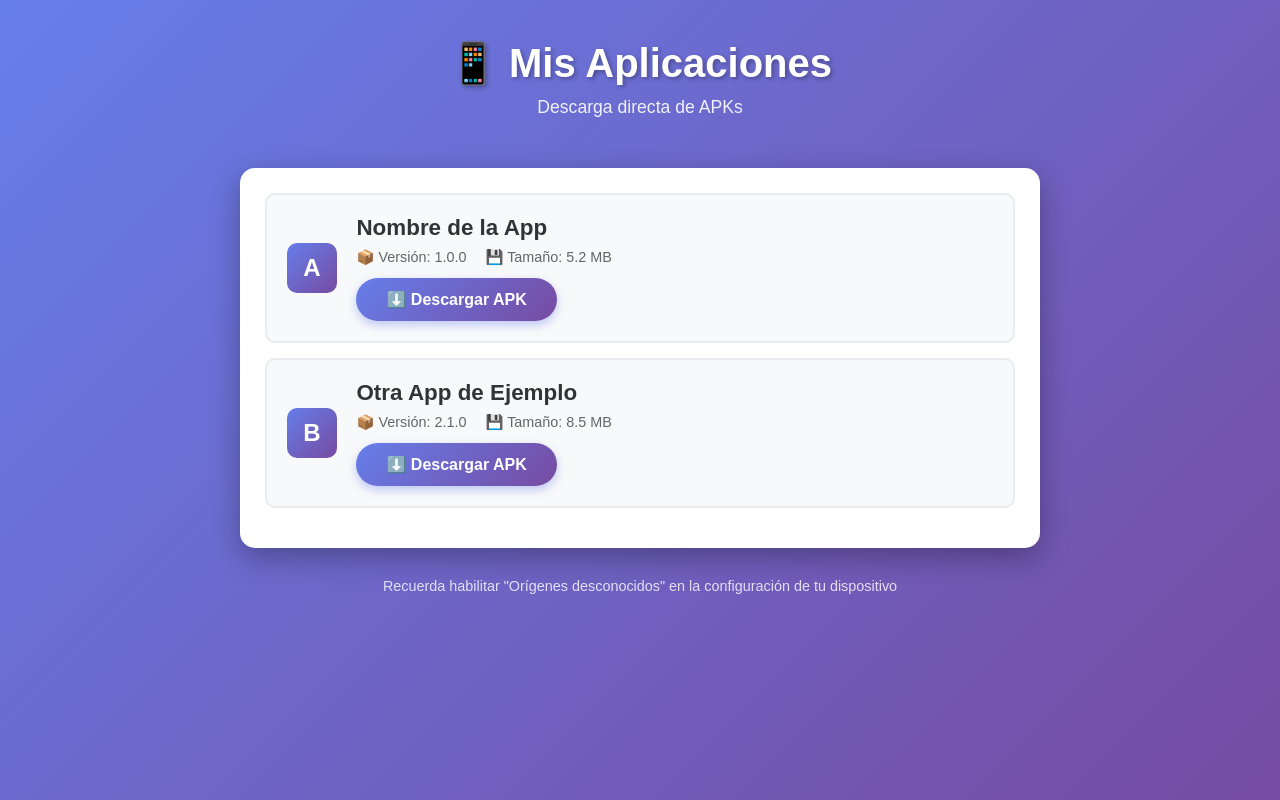
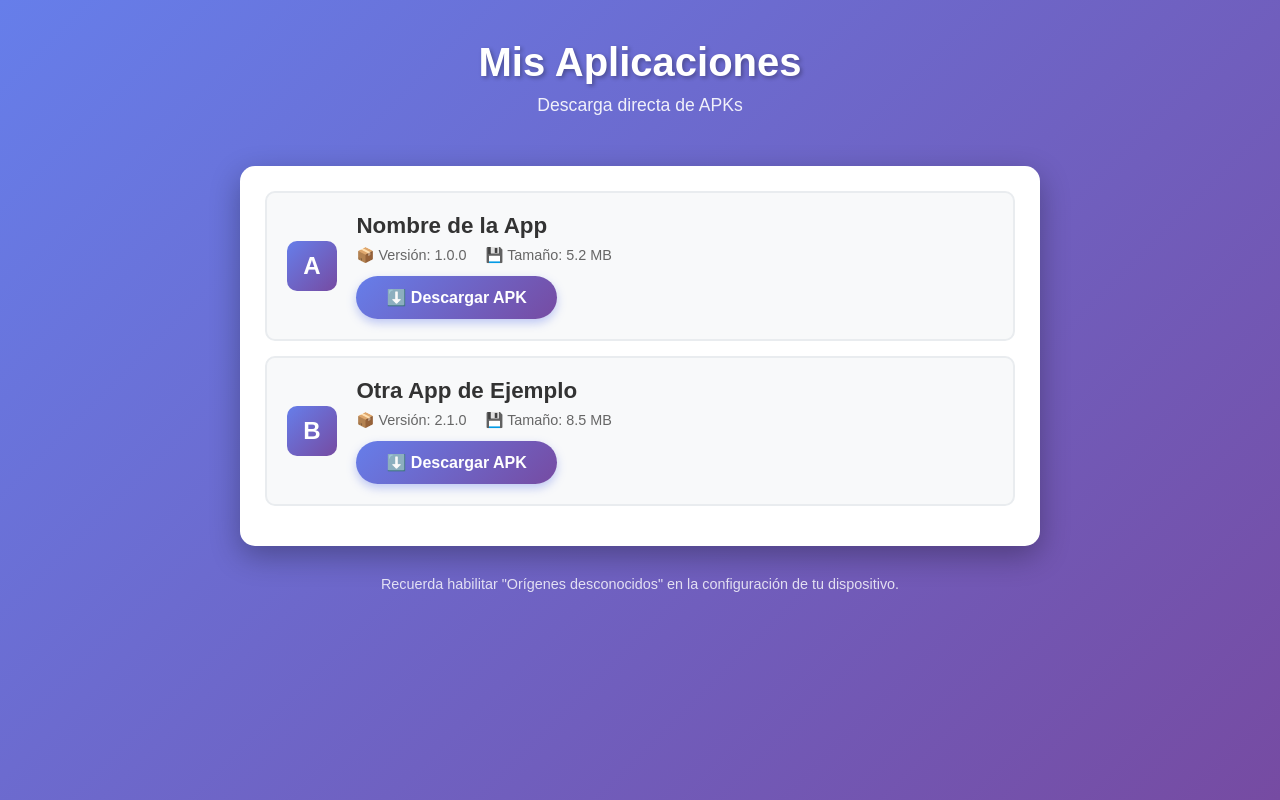
Before and after one commit to keygen7z/apk, a plain HTML site: page index.html in a window 1280 px wide. Drawn offline with Linux system fonts and the light colour scheme.

Commit message:
Update index.html

```diff
--- a/index.html
+++ b/index.html
@@ -156,7 +156,7 @@
 <body>
     <div class="container">
         <header>
-            <h1>📱 Mis Aplicaciones</h1>
+            <h1>Mis Aplicaciones</h1>
             <p>Descarga directa de APKs</p>
         </header>
 
@@ -187,16 +187,11 @@
                 </div>
             </div>
 
-            <!-- Descomenta esto si no tienes APKs aún
-            <div class="empty-state">
-                <div style="font-size: 3em;">📭</div>
-                <p>Aún no hay aplicaciones disponibles</p>
-            </div>
-            -->
+
         </div>
 
         <footer>
-            <p>Recuerda habilitar "Orígenes desconocidos" en la configuración de tu dispositivo</p>
+            <p>Recuerda habilitar "Orígenes desconocidos" en la configuración de tu dispositivo.</p>
         </footer>
     </div>
 </body>
```
